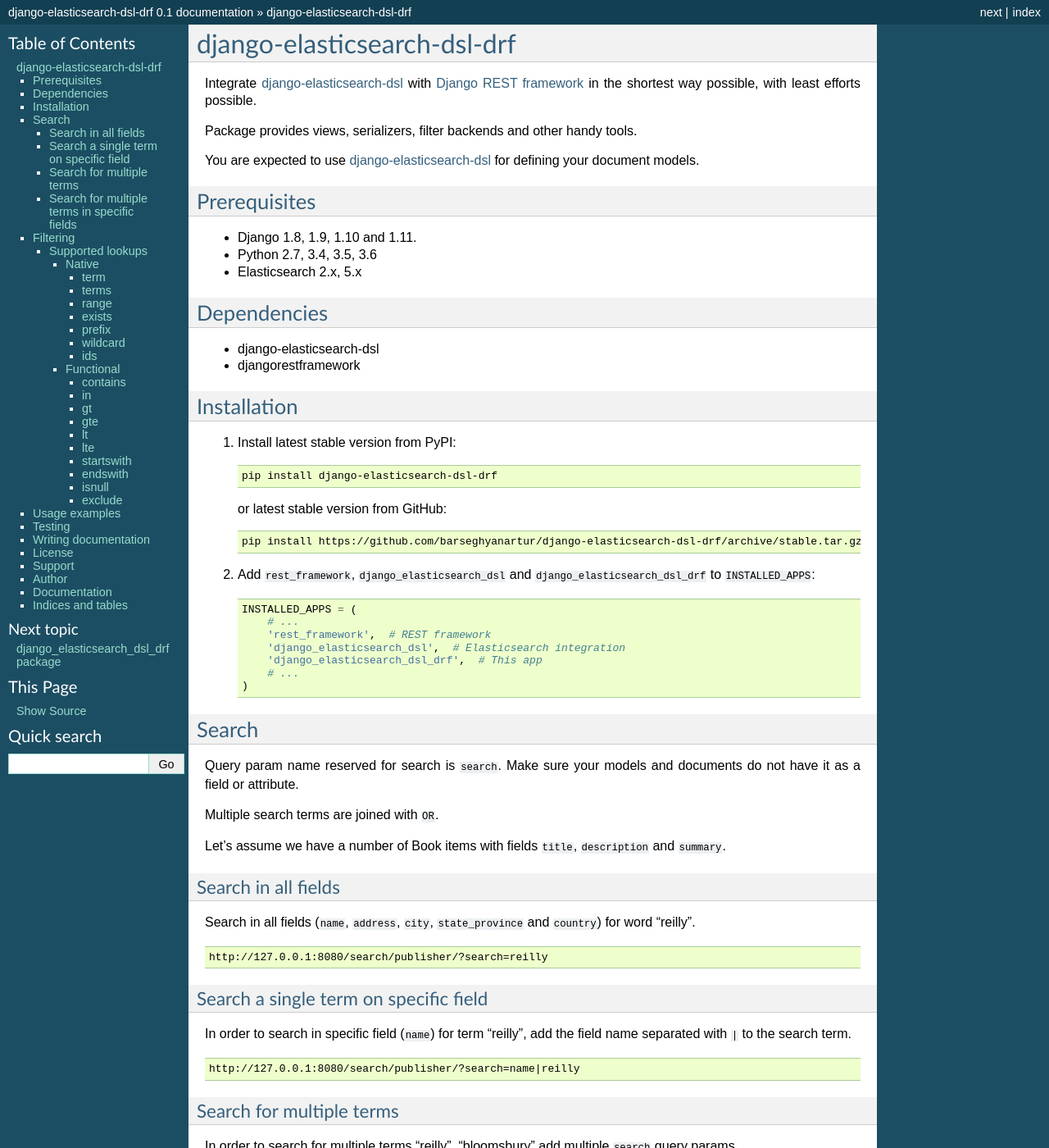
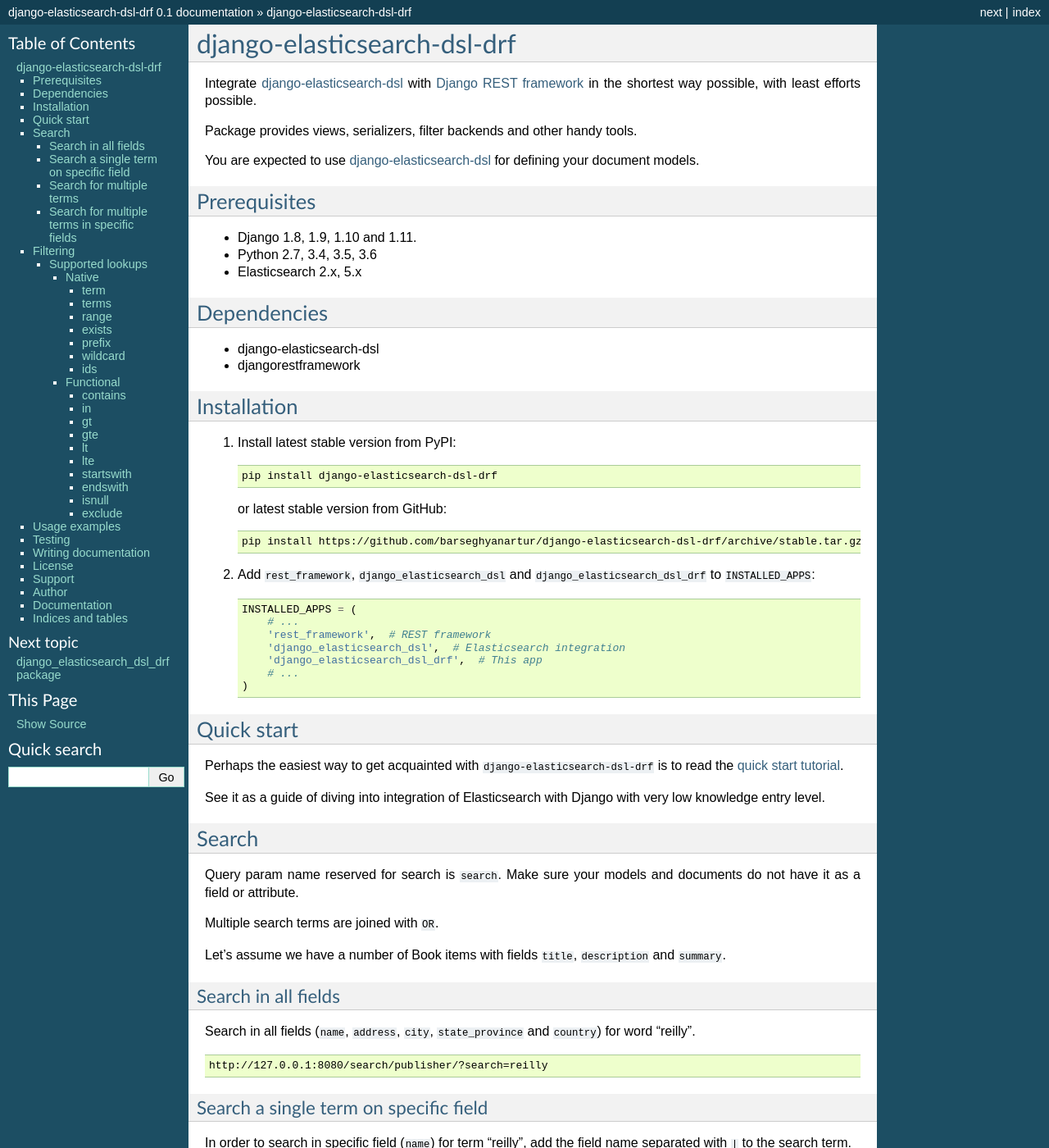
Before and after one commit to barseghyanartur/django-elasticsearch-dsl-drf, a Sphinx documentation site: the page built from docs/index.rst, in a window 1280 px wide and 1400 px high. Shown: the whole window at 82% size. Built offline with Sphinx 7.4.7, drawn with Linux system fonts in a browser that asks for light colours; pages that are not in the unit, such as notebooks, are missing from menus; the version number could not be read and is left out.

Commit message:
more on docs

```diff
--- a/docs/index.rst
+++ b/docs/index.rst
@@ -53,6 +53,16 @@
             # ...
         )
 
+
+Quick start
+===========
+
+Perhaps the easiest way to get acquainted with ``django-elasticsearch-dsl-drf``
+is to read the `quick start tutorial
+<https://github.com/barseghyanartur/django-elasticsearch-dsl-drf/blob/master/docs/quick_start.rst>`_.
+
+See it as a guide of diving into integration of Elasticsearch with Django
+with very low knowledge entry level.
 
 Search
 ======
```
Also changed, not shown: README.rst (+10 -0 lines).
